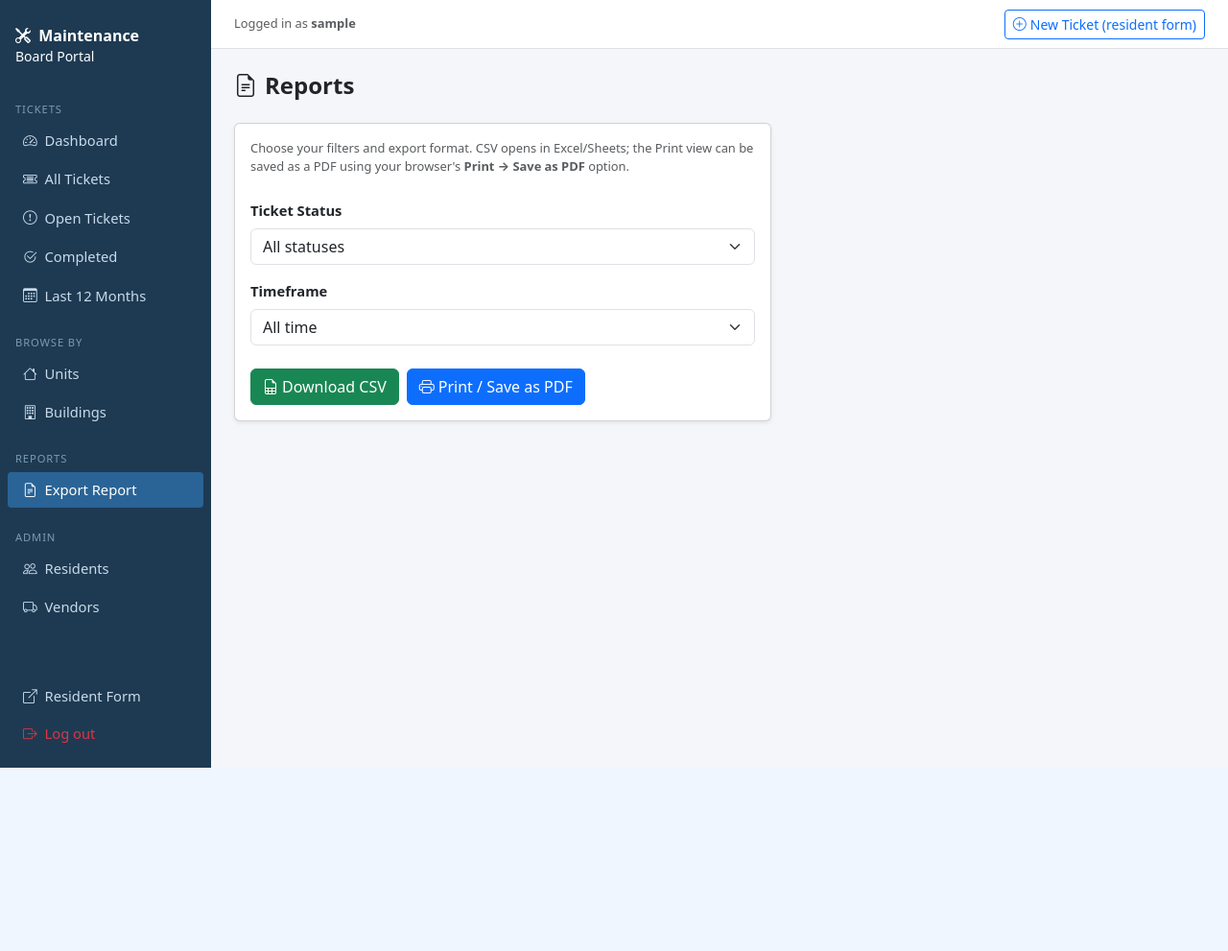
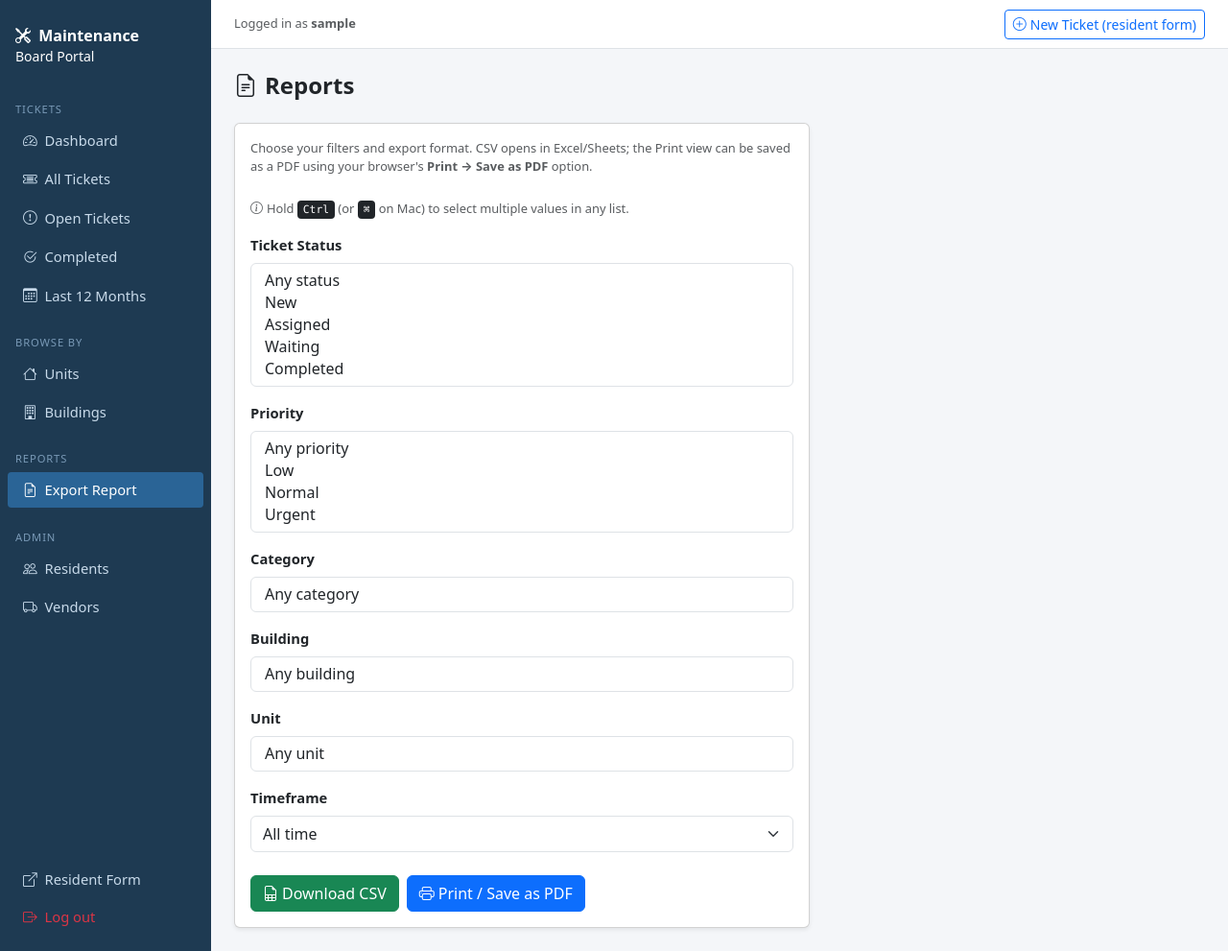
Before and after one commit to shansen5/Bellcoho-Ticketing, a Flask app: page /board/reports in a window 1280 px wide. Shown: the whole page at 96% size. Before the commit the page ends 800 px from the top, so only its background shows below. Run offline with Flask 3, Linux system fonts and the light colour scheme; the visitor is signed in with stand-in values (Sample User, id 1); data that the repository does not hold is empty.

Commit message:
Add filtering categories to reports

```diff
--- a/app.py
+++ b/app.py
@@ -294,17 +294,48 @@ def create_app(config=None):
 
     def _build_report_query():
         """Build a Ticket query from report filter params. Returns (query, filters_dict)."""
-        status = request.args.get("status", "")
-        date_from = request.args.get("date_from", "").strip()
-        date_to = request.args.get("date_to", "").strip()
-        timeframe = request.args.get("timeframe", "")
+        statuses     = [v for v in request.args.getlist("status")      if v]
+        priorities   = [v for v in request.args.getlist("priority")    if v]
+        category_ids = [v for v in request.args.getlist("category_id") if v]
+        building_ids = [v for v in request.args.getlist("building_id") if v]
+        unit_ids     = [v for v in request.args.getlist("unit_id")     if v]
+
+        timeframe    = request.args.get("timeframe", "")
+        date_from    = request.args.get("date_from", "").strip()
+        date_to      = request.args.get("date_to", "").strip()
 
         q = Ticket.query
 
-        if status == "open":
-            q = q.filter(Ticket.status.in_(["New", "Assigned", "Waiting"]))
-        elif status:
-            q = q.filter(Ticket.status == status)
+        if statuses:
+            q = q.filter(Ticket.status.in_(statuses))
+
+        if priorities:
+            q = q.filter(Ticket.priority.in_(priorities))
+
+        if category_ids:
+            try:
+                q = q.filter(Ticket.category_id.in_([int(c) for c in category_ids]))
+            except ValueError:
+                pass
+
+        if unit_ids or building_ids:
+            conditions = []
+            if unit_ids:
+                try:
+                    conditions.append(Ticket.unit_id.in_([int(u) for u in unit_ids]))
+                except ValueError:
+                    pass
+            if building_ids:
+                try:
+                    bid_list = [int(b) for b in building_ids]
+                    unit_ids_in_bldgs = [u.id for u in Unit.query.filter(Unit.building_id.in_(bid_list)).all()]
+                    conditions.append(Ticket.building_id.in_(bid_list))
+                    if unit_ids_in_bldgs:
+                        conditions.append(Ticket.unit_id.in_(unit_ids_in_bldgs))
+                except ValueError:
+                    pass
+            if conditions:
+                q = q.filter(db.or_(*conditions))
 
         if timeframe == "30days":
             q = q.filter(Ticket.date_submitted >= datetime.utcnow() - timedelta(days=30))
@@ -320,13 +351,16 @@ def create_app(config=None):
                     pass
             if date_to:
                 try:
-                    # Include all of date_to day
                     q = q.filter(Ticket.date_submitted < datetime.strptime(date_to, "%Y-%m-%d") + timedelta(days=1))
                 except ValueError:
                     pass
 
         tickets = q.order_by(Ticket.date_submitted.desc()).all()
-        filters = {"status": status, "timeframe": timeframe, "date_from": date_from, "date_to": date_to}
+        filters = {
+            "statuses": statuses, "priorities": priorities,
+            "category_ids": category_ids, "building_ids": building_ids, "unit_ids": unit_ids,
+            "timeframe": timeframe, "date_from": date_from, "date_to": date_to,
+        }
         return tickets, filters
 
     @board.route("/reports")
@@ -335,6 +369,10 @@ def create_app(config=None):
         return render_template(
             "board/reports.html",
             statuses=STATUS_CHOICES,
+            priorities=PRIORITY_CHOICES,
+            categories=Category.query.order_by(Category.name).all(),
+            buildings=Building.query.order_by(Building.number).all(),
+            units=Unit.query.order_by(Unit.number).all(),
         )
 
     @board.route("/reports/download")
@@ -380,10 +418,22 @@ def create_app(config=None):
     @login_required
     def reports_print():
         tickets, filters = _build_report_query()
+        # Resolve IDs to labels for display in the print header
+        filter_labels = {}
+        if filters.get("category_ids"):
+            cats = Category.query.filter(Category.id.in_([int(c) for c in filters["category_ids"]])).all()
+            filter_labels["categories"] = ", ".join(c.name for c in cats)
+        if filters.get("building_ids"):
+            bldgs = Building.query.filter(Building.id.in_([int(b) for b in filters["building_ids"]])).all()
+            filter_labels["buildings"] = ", ".join(b.display_name for b in bldgs)
+        if filters.get("unit_ids"):
+            units_sel = Unit.query.filter(Unit.id.in_([int(u) for u in filters["unit_ids"]])).all()
+            filter_labels["units"] = ", ".join(f"Unit {u.number}" for u in units_sel)
         return render_template(
             "board/report_print.html",
             tickets=tickets,
             filters=filters,
+            filter_labels=filter_labels,
             generated_at=datetime.utcnow(),
         )
 
--- a/templates/board/reports.html
+++ b/templates/board/reports.html
@@ -6,23 +6,67 @@
   <h4 class="fw-semibold mb-0"><i class="bi bi-file-earmark-text me-2"></i>Reports</h4>
 </div>
 
-<div class="card shadow-sm" style="max-width:560px">
+<div class="card shadow-sm" style="max-width:600px">
   <div class="card-body">
     <p class="text-muted small mb-4">
       Choose your filters and export format. CSV opens in Excel/Sheets; the Print view
       can be saved as a PDF using your browser's <strong>Print → Save as PDF</strong> option.
     </p>
 
+    <p class="text-muted small mb-0"><i class="bi bi-info-circle me-1"></i>Hold <kbd>Ctrl</kbd> (or <kbd>⌘</kbd> on Mac) to select multiple values in any list.</p>
+
     <form method="get" id="reportForm">
 
       <!-- Status -->
-      <div class="mb-3">
+      <div class="mb-3 mt-3">
         <label class="form-label fw-semibold">Ticket Status</label>
-        <select name="status" class="form-select">
-          <option value="">All statuses</option>
-          <option value="open">Open (New + Assigned + Waiting)</option>
+        <select name="status" class="form-select" multiple size="{{ [statuses|length + 1, 5]|min }}">
+          <option value="">Any status</option>
           {% for s in statuses %}
           <option value="{{ s }}">{{ s }}</option>
+          {% endfor %}
+        </select>
+      </div>
+
+      <!-- Priority -->
+      <div class="mb-3">
+        <label class="form-label fw-semibold">Priority</label>
+        <select name="priority" class="form-select" multiple size="{{ [priorities|length + 1, 5]|min }}">
+          <option value="">Any priority</option>
+          {% for p in priorities %}
+          <option value="{{ p }}">{{ p }}</option>
+          {% endfor %}
+        </select>
+      </div>
+
+      <!-- Category -->
+      <div class="mb-3">
+        <label class="form-label fw-semibold">Category</label>
+        <select name="category_id" class="form-select" multiple size="{{ [categories|length + 1, 6]|min }}">
+          <option value="">Any category</option>
+          {% for c in categories %}
+          <option value="{{ c.id }}">{{ c.name }}</option>
+          {% endfor %}
+        </select>
+      </div>
+
+      <!-- Building / Unit -->
+      <div class="mb-3">
+        <label class="form-label fw-semibold">Building</label>
+        <select name="building_id" class="form-select" multiple size="{{ [buildings|length + 1, 6]|min }}">
+          <option value="">Any building</option>
+          {% for b in buildings %}
+          <option value="{{ b.id }}">{{ b.display_name }}</option>
+          {% endfor %}
+        </select>
+      </div>
+
+      <div class="mb-3">
+        <label class="form-label fw-semibold">Unit</label>
+        <select name="unit_id" class="form-select" multiple size="{{ [units|length + 1, 6]|min }}">
+          <option value="">Any unit</option>
+          {% for u in units %}
+          <option value="{{ u.id }}">Unit {{ u.number }} (Bldg {{ u.building.number }})</option>
           {% endfor %}
         </select>
       </div>
```
Also changed, not shown: templates/board/report_print.html (+6 -2 lines).
